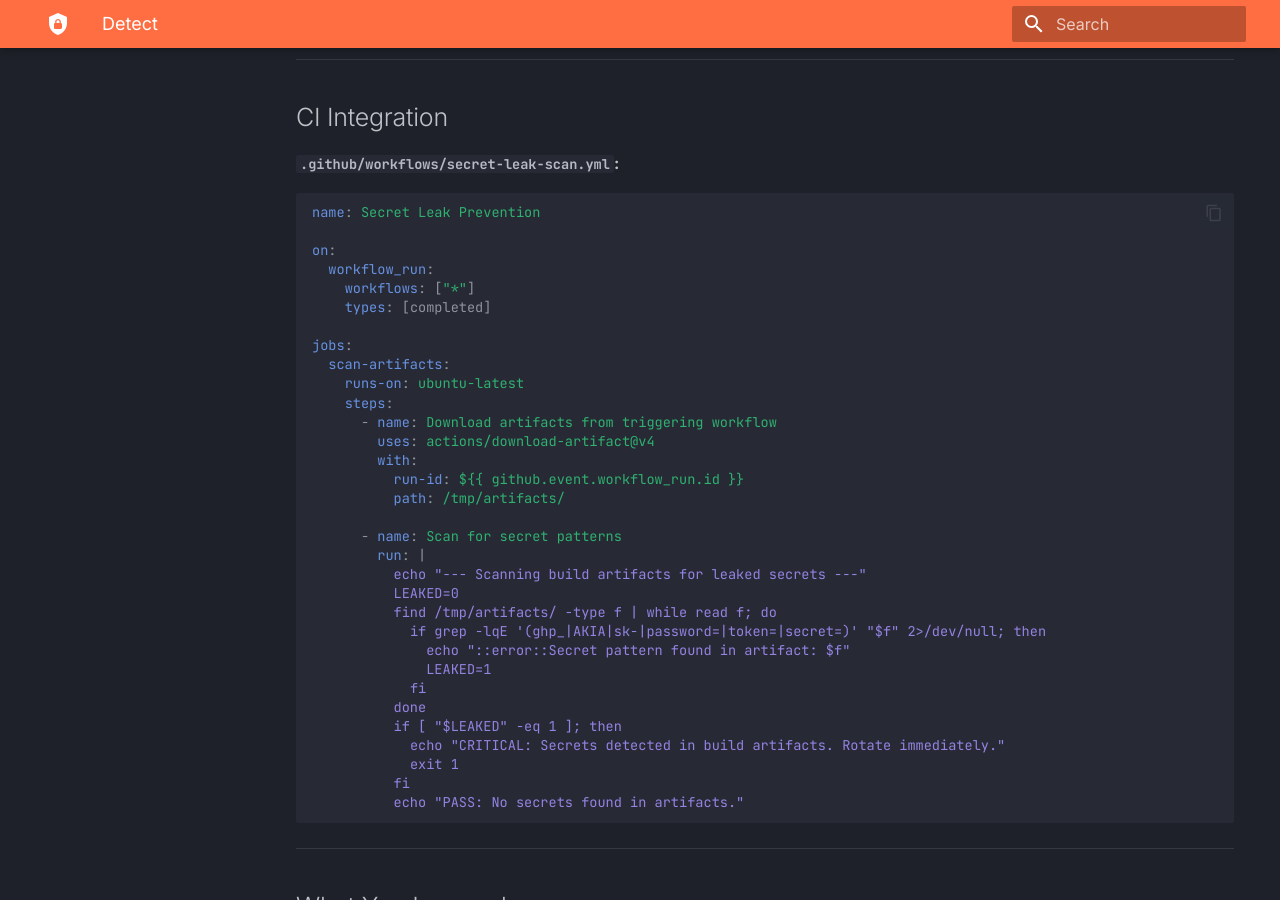
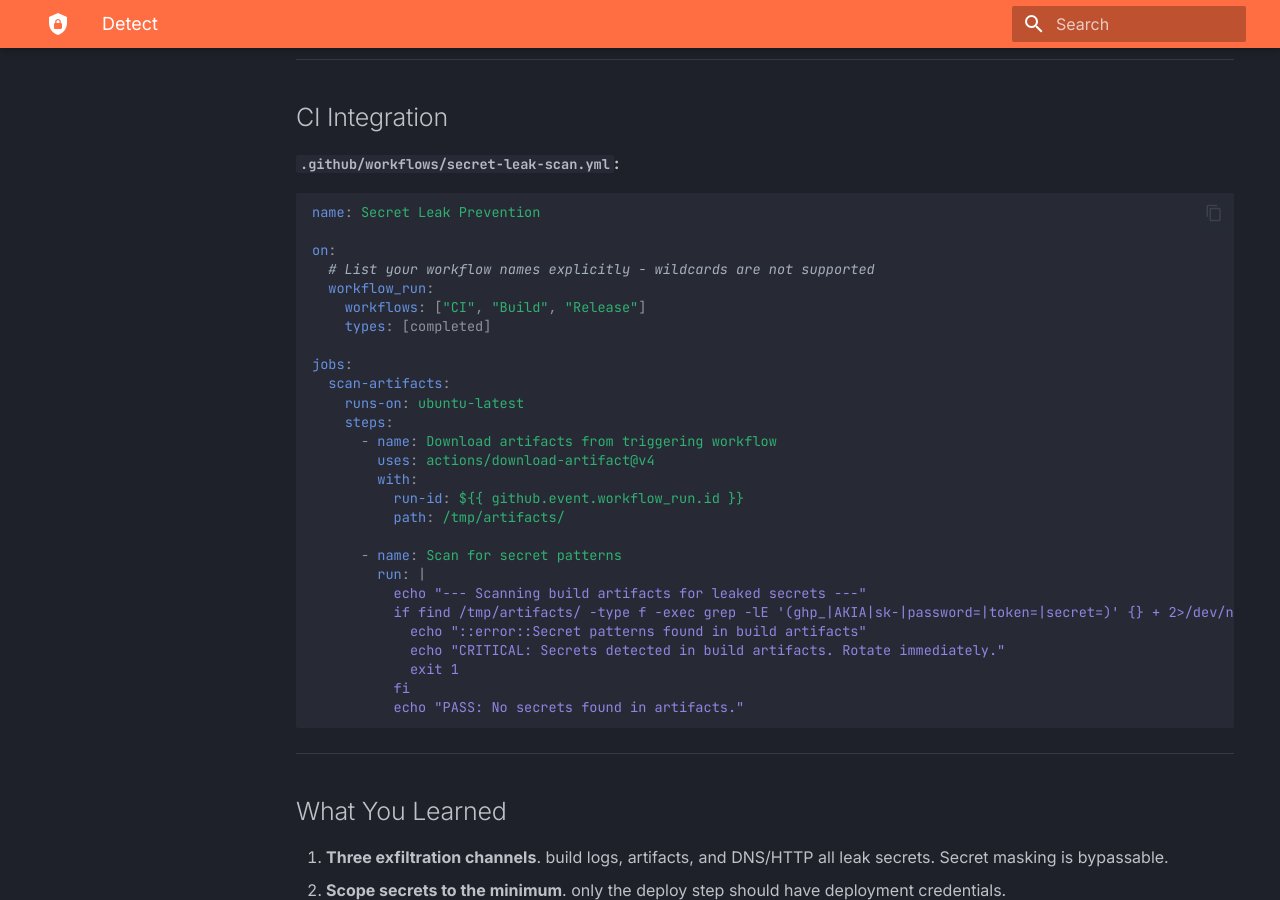
Before and after one commit to beyildirim/weaklink-labs, an MkDocs documentation site: the page built from guide/docs/labs/tier-2/2.4-secret-exfiltration/detect.md, in a window 1280 px wide and 900 px high, scrolled down 1216 px. Built offline with MkDocs 1.6.1 and Material for MkDocs 9.7.7, drawn with Linux system fonts in a browser that asks for light colours.

Commit message:
Fix CI snippet bugs: subshell leak, workflow_run wildcards

```diff
--- a/guide/docs/labs/tier-2/2.4-secret-exfiltration/detect.md
+++ b/guide/docs/labs/tier-2/2.4-secret-exfiltration/detect.md
@@ -51,8 +51,9 @@ Three detection surfaces map to the three channels. Build logs: strings matching
 name: Secret Leak Prevention
 
 on:
+  # List your workflow names explicitly - wildcards are not supported
   workflow_run:
-    workflows: ["*"]
+    workflows: ["CI", "Build", "Release"]
     types: [completed]
 
 jobs:
@@ -68,14 +69,8 @@ jobs:
       - name: Scan for secret patterns
         run: |
           echo "--- Scanning build artifacts for leaked secrets ---"
-          LEAKED=0
-          find /tmp/artifacts/ -type f | while read f; do
-            if grep -lqE '(ghp_|AKIA|sk-|password=|token=|secret=)' "$f" 2>/dev/null; then
-              echo "::error::Secret pattern found in artifact: $f"
-              LEAKED=1
-            fi
-          done
-          if [ "$LEAKED" -eq 1 ]; then
+          if find /tmp/artifacts/ -type f -exec grep -lE '(ghp_|AKIA|sk-|password=|token=|secret=)' {} + 2>/dev/null | grep -q .; then
+            echo "::error::Secret patterns found in build artifacts"
             echo "CRITICAL: Secrets detected in build artifacts. Rotate immediately."
             exit 1
           fi
```
Also changed, not shown: guide/docs/labs/tier-2/2.4-secret-exfiltration.md (+4 -9 lines), guide/docs/labs/tier-2/2.5-self-hosted-runners.md (+2 -1 lines), guide/docs/labs/tier-2/2.5-self-hosted-runners/detect.md (+2 -1 lines), guide/docs/labs/tier-2/2.8-workflow-run-attacks.md (+2 -1 lines), guide/docs/labs/tier-2/2.8-workflow-run-attacks/detect.md (+2 -1 lines).
